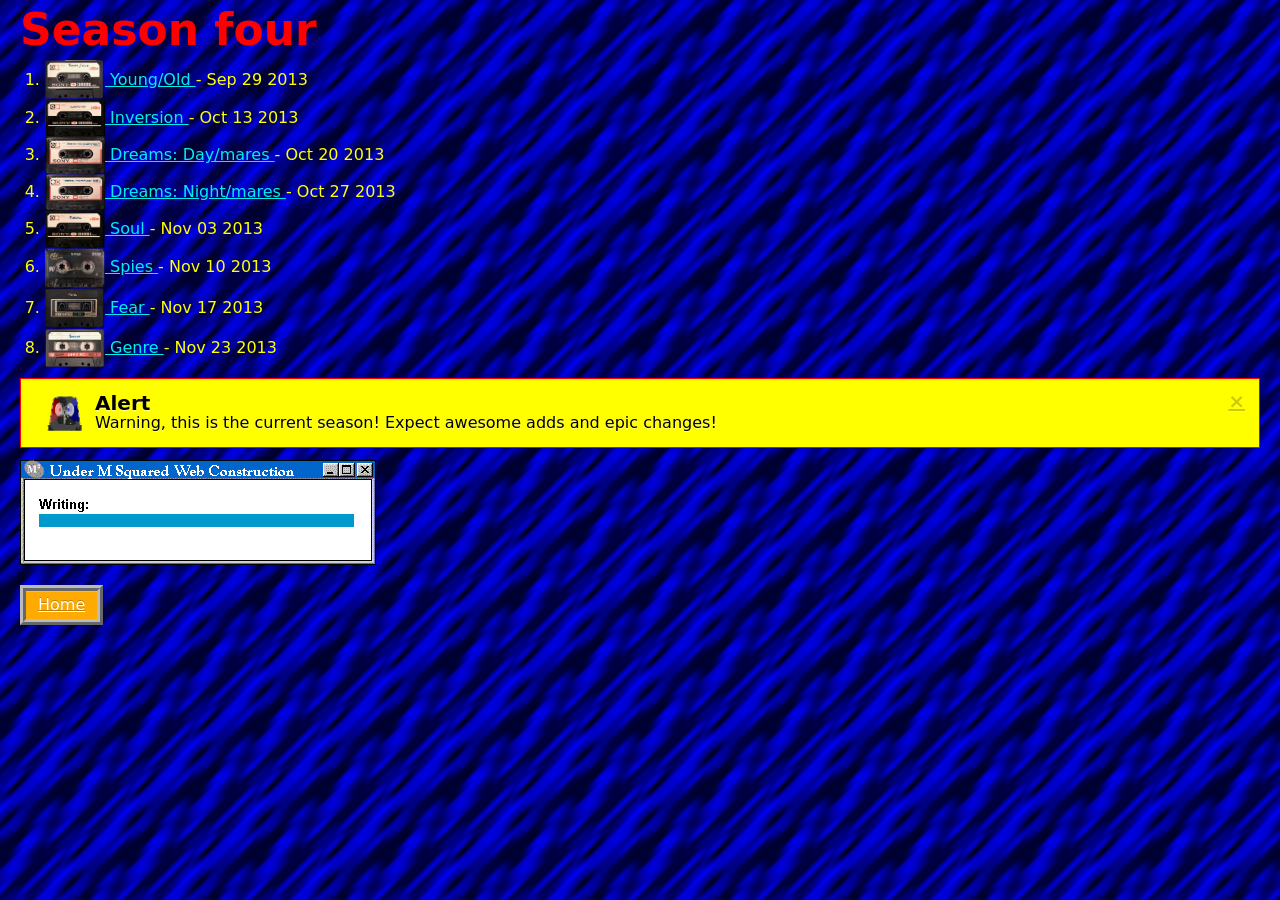
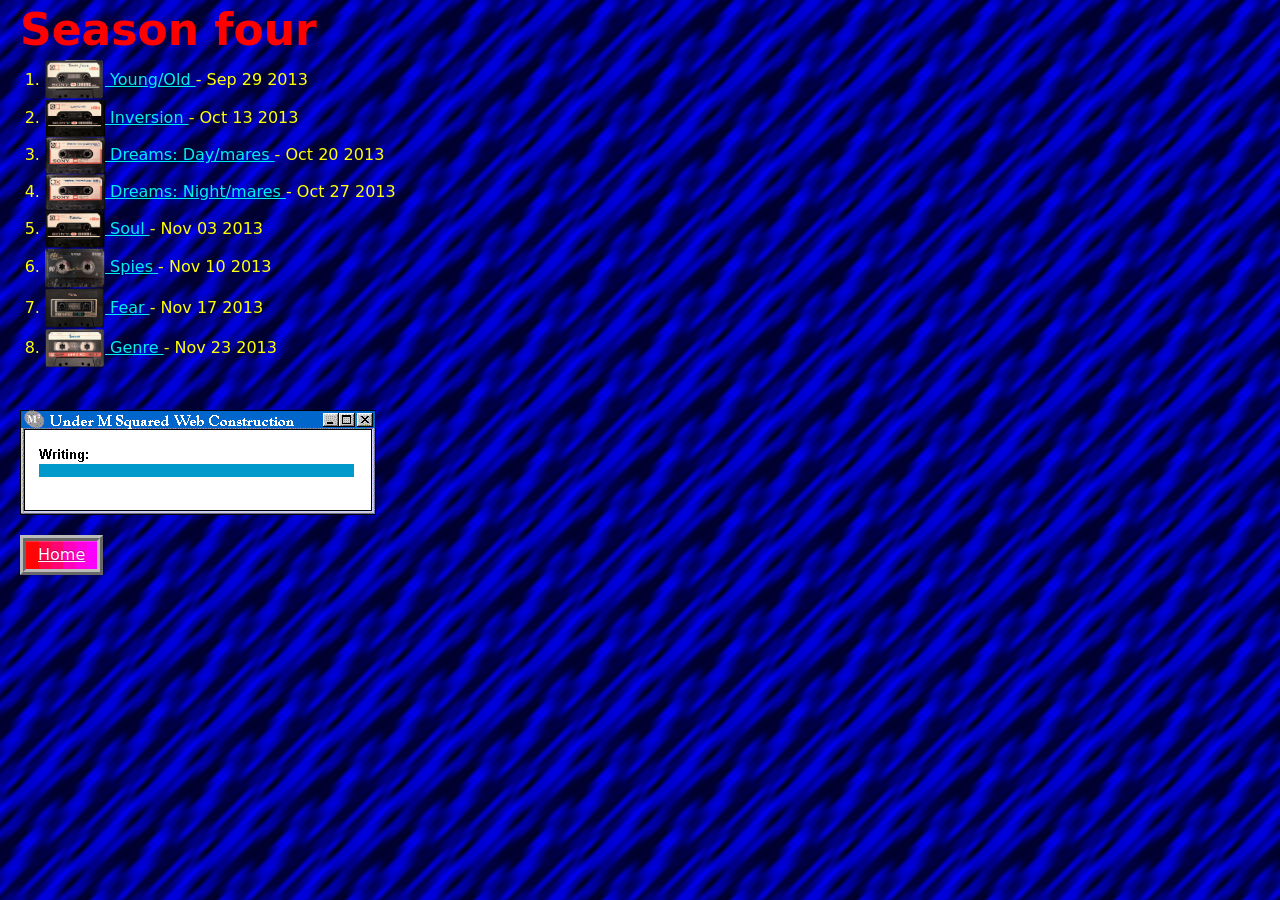
Before and after one commit to auremoser/stereosemantics, a Jekyll site: the page built from season04.html, in a window 1280 px wide. Built offline with Jekyll 4.4.1, drawn with Linux system fonts in a browser that asks for light colours.

Commit message:
button consistency and season 4 alert box remove

```diff
--- a/_layouts/season03.html
+++ b/_layouts/season03.html
@@ -40,7 +40,7 @@ layout: default
 
 			<p>
 			{% if page.episode %}
-				<a class="btn" href="{{ site.baseurl }}/season03">Season three</a>
+				<a class="btn btn-info" href="{{ site.baseurl }}/season03">Season three</a>
 			{% endif %}
 				<a class="btn btn-primary" href="{{ site.base_url }}/">Home</a>
 			</p>
--- a/_layouts/season04.html
+++ b/_layouts/season04.html
@@ -35,21 +35,17 @@ layout: default
 						Sorry audio for this episode isn't available :(
 				{% endif %}
 			{% endif %}
-			<div class="alert alert-block">
-				<a class="close">×</a>
-				<img class="pull-left" style="margin-top: -8px" src="{{ site.base_url }}/img/s01/drudgesiren.gif" width="60">
-				<h4 class="alert-heading">Alert</h4>
-				<p>Warning, this is the current season! Expect awesome adds and epic changes!</p>
-			</div>
+			<br>
+			<br>
 			<img class "pull-left" style="margin-top: -8px" src="{{ site.base_url }}/img/s01/construct.gif">
 			<br>
 			<br>
 
 			<p>
 				{% if page.episode %}
-					<a class="btn btn-primary" href="{{ site.baseurl }}/season04">Season four</a>
+					<a class="btn btn-info" href="{{ site.baseurl }}/season04">Season four</a>
 				{% endif %}
-				<a class="btn btn-warning" href="{{ site.base_url }}/">Home</a>
+				<a class="btn btn-primary" href="{{ site.base_url }}/">Home</a>
 			</p>
 
 		</div>
```
